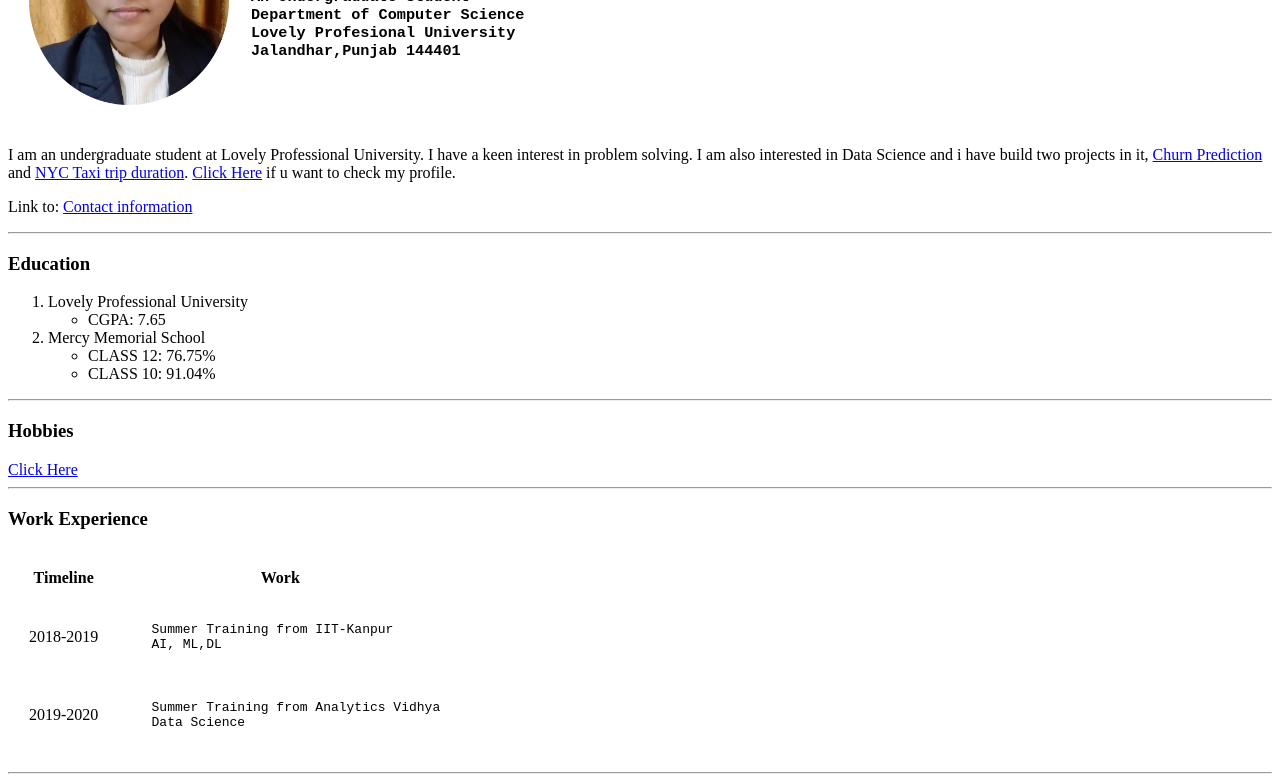
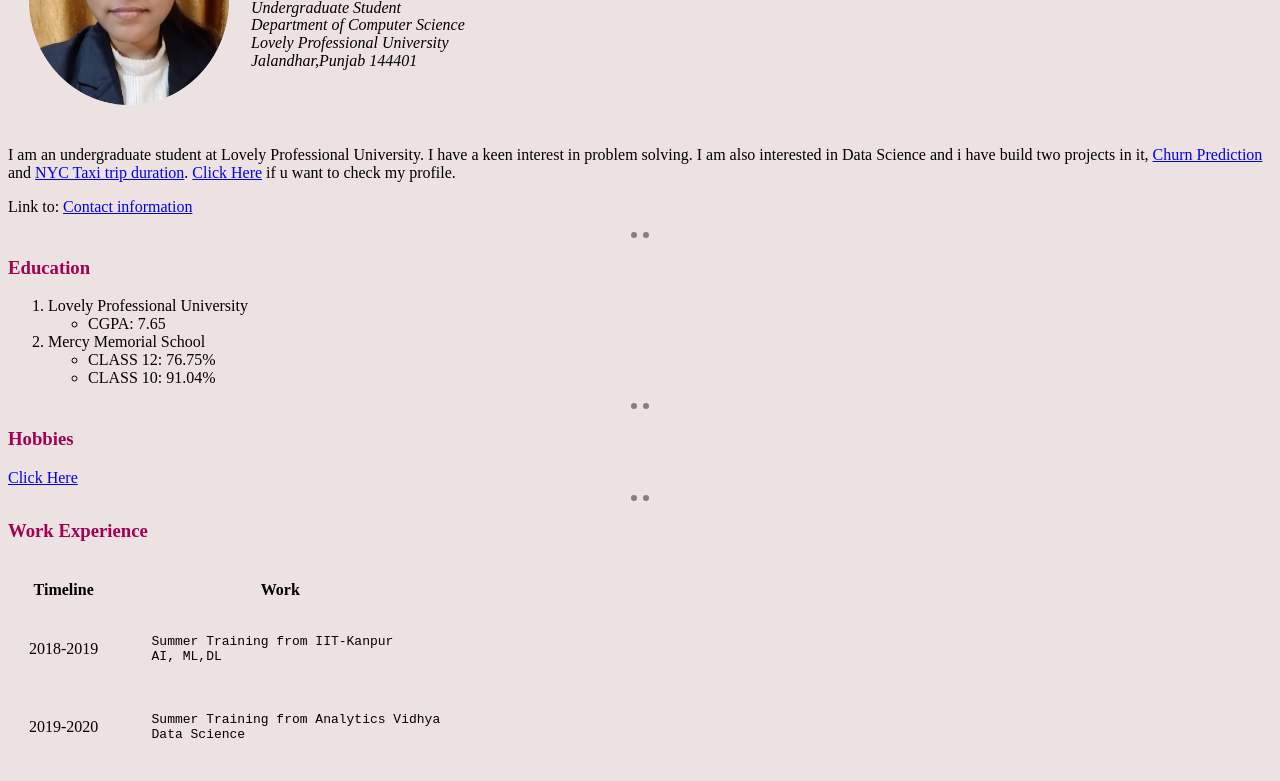
Before and after one commit to shreya-25/project_sample, a plain HTML site: page index.html in a window 1280 px wide. Shown: the part 134-915 px from the top of the page. Drawn offline with Linux system fonts and the light colour scheme.

Commit message:
Update index.html

```diff
--- a/index.html
+++ b/index.html
@@ -1,26 +1,41 @@
 <!DOCTYPE html>
 <html lang="en">
-<head>
+<head >
     <meta charset="UTF-8">
     <meta http-equiv="X-UA-Compatible" content="IE=edge">
     <meta name="viewport" content="width=device-width, initial-scale=1.0">
+    <link rel="stylesheet" href="style.css">
     <title>Document</title>
+    <!-- inline css -->
+    <!-- border-style: dotted none none;  applied to top, left & right, bottom  or can also use border-top-style -->
+    <!--
+     <style>
+         body
+         {
+            background-color: black;
+         }
+     </style>
+    -->
+    </head>
+<body>
     <table cellspacing="20">
         <tr>
             <td><img src="circle-cropped.png" width="200" height="210"></td>
             <td>
                 <h1>Shreya Agarwal</h1>
-                <h3><pre>
+                <p style="line-height: 0.1em;"><em>Undergraduate Student</em></p>
+                <p style="line-height: 0.1em;"><em>Department of Computer Science</em></p>
+                <p style="line-height: 0.1em;"><em>Lovely Professional University</em></p>
+                <p style="line-height: 0.1em;"><em>Jalandhar,Punjab 144401</em></p>
+                <!--<pre style="font-size: 16px; font-family:'Times New Roman';"><i>
 An Undergraduate student
 Department of Computer Science
-Lovely Profesional University
-Jalandhar,Punjab 144401
-               </pre></h3>
+Lovely Professional University
+Jalandhar,Punjab 144401</i></pre> -->
             </td>
         </tr>
     </table>
-</head>
-<body>
+
     <p>I am an undergraduate student at Lovely Professional University. I have a keen interest in problem solving. I am also interested in Data Science and i have build two projects in it,
         <a href="https://github.com/shreya-25/Churn-Prediction-">Churn Prediction</a> and <a href="https://github.com/shreya-25/NYC-Taxi-trip-Duration">NYC Taxi trip duration</a>.
         <a href="https://www.linkedin.com/in/shreya-agarwal25/">Click Here</a> if u want to check my profile.
```
